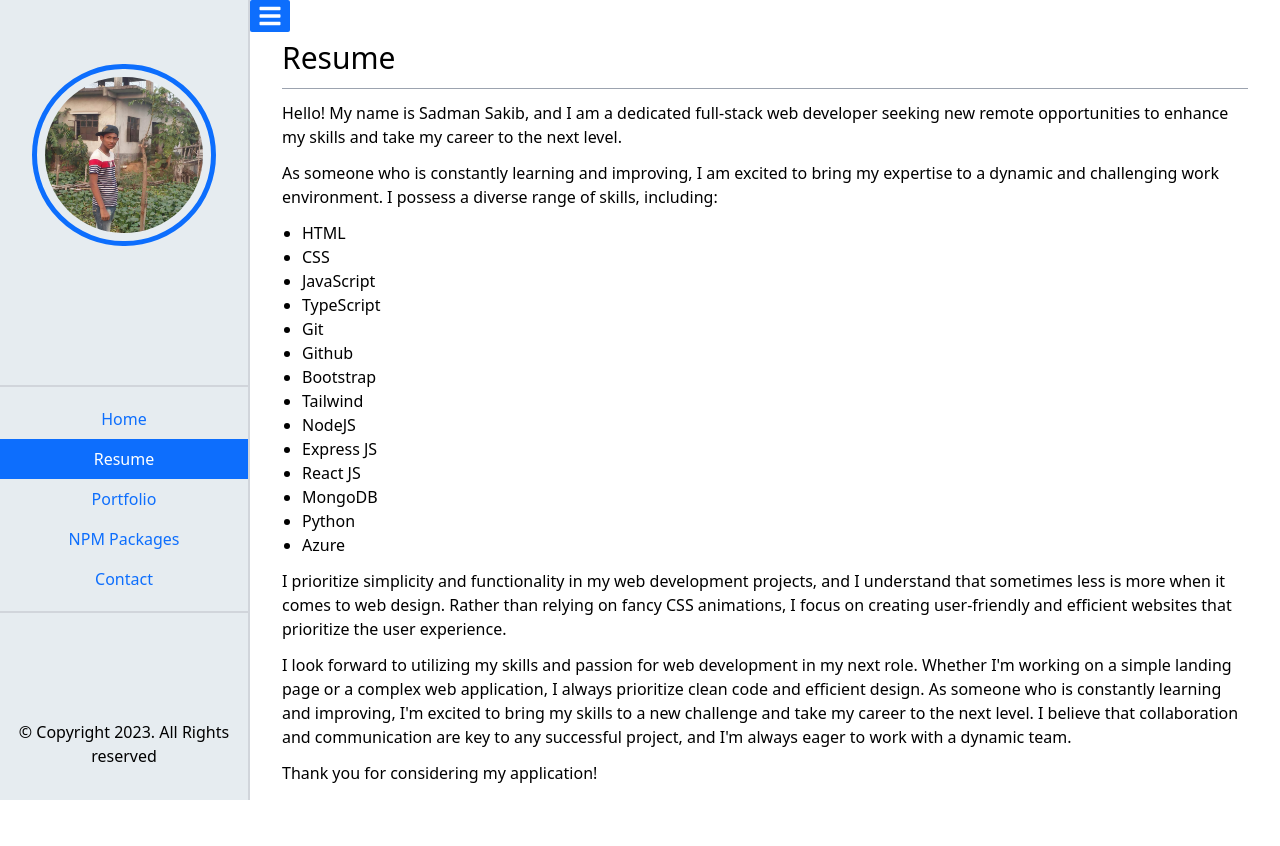
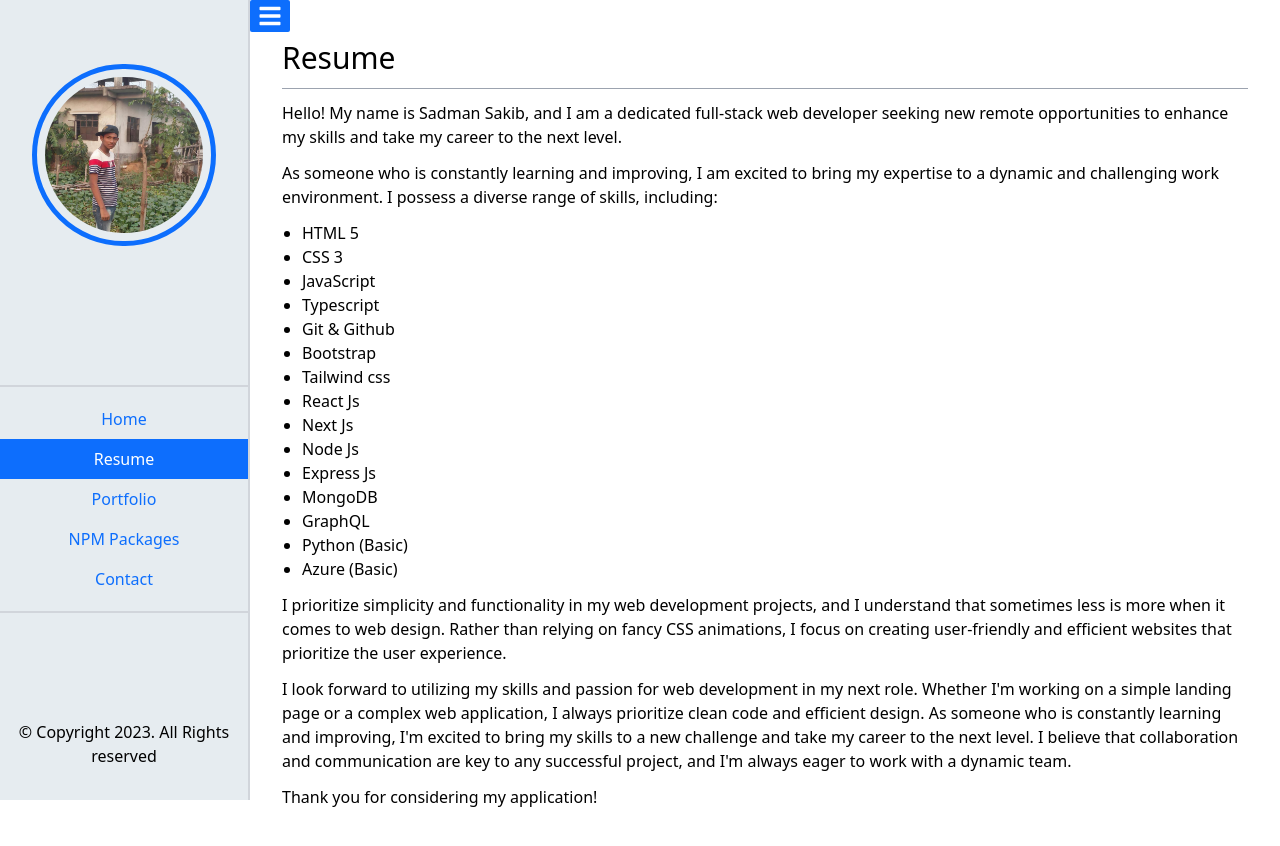
Before and after one commit to ssakib4040/nextjs-portfolio, a Next.js app: page /resume in a window 1280 px wide. Shown: the top 846 px of the page. Before the commit the page ends 825 px from the top, so only its background shows below. Built offline with nearby package versions, Linux system fonts and the light colour scheme.

Commit message:
Resume items updated

```diff
--- a/pages/resume.tsx
+++ b/pages/resume.tsx
@@ -1,6 +1,24 @@
 import React from "react";
 
 export default function Resume() {
+  const resumeItems: string[] = [
+    "HTML 5",
+    "CSS 3",
+    "JavaScript",
+    "Typescript",
+    "Git & Github",
+    "Bootstrap",
+    "Tailwind css",
+    "React Js",
+    "Next Js",
+    "Node Js",
+    "Express Js",
+    "MongoDB",
+    "GraphQL",
+    "Python (Basic)",
+    "Azure (Basic)",
+  ];
+
   return (
     <div className="px-8 py-10">
       <h2 className="text-3xl font-medium">Resume</h2>
@@ -19,20 +37,9 @@ export default function Resume() {
       </p>
 
       <ul className="list-disc ml-5 mb-3">
-        <li>HTML</li>
-        <li>CSS</li>
-        <li>JavaScript</li>
-        <li>TypeScript</li>
-        <li>Git</li>
-        <li>Github</li>
-        <li>Bootstrap</li>
-        <li>Tailwind</li>
-        <li>NodeJS</li>
-        <li>Express JS</li>
-        <li>React JS</li>
-        <li>MongoDB</li>
-        <li>Python</li>
-        <li>Azure</li>
+        {resumeItems.map((item, index) => {
+          return <li key={index}>{item}</li>;
+        })}
       </ul>
 
       <p className="mb-3">
```
